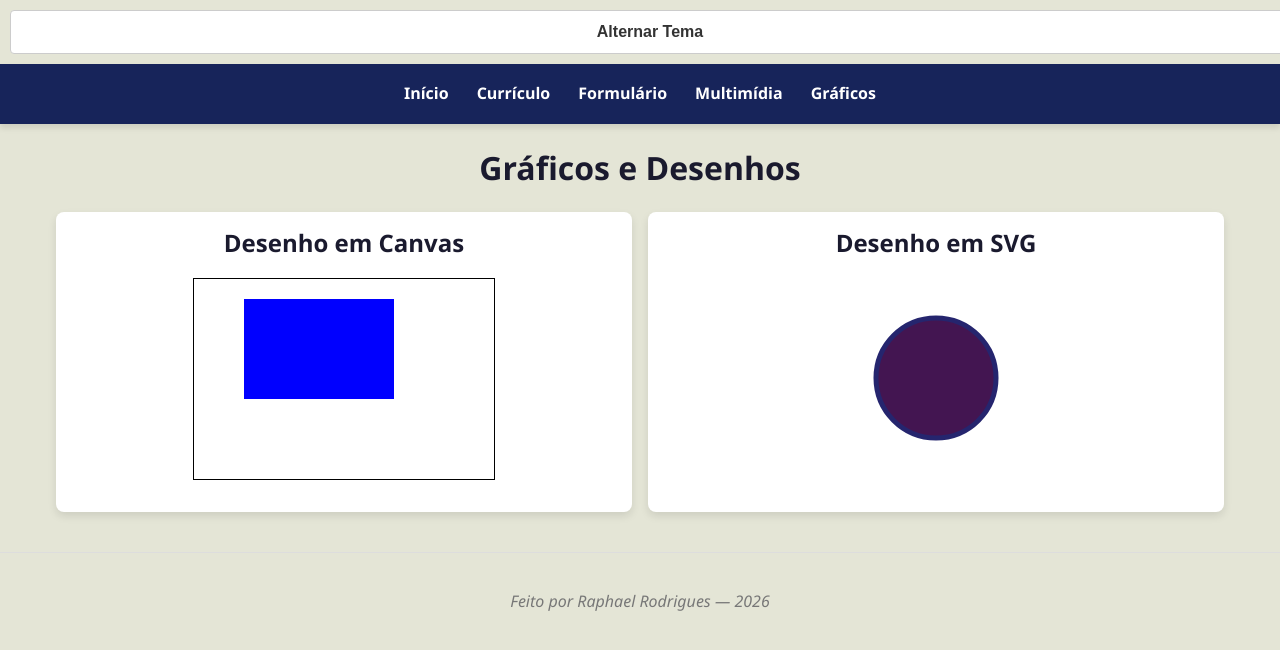
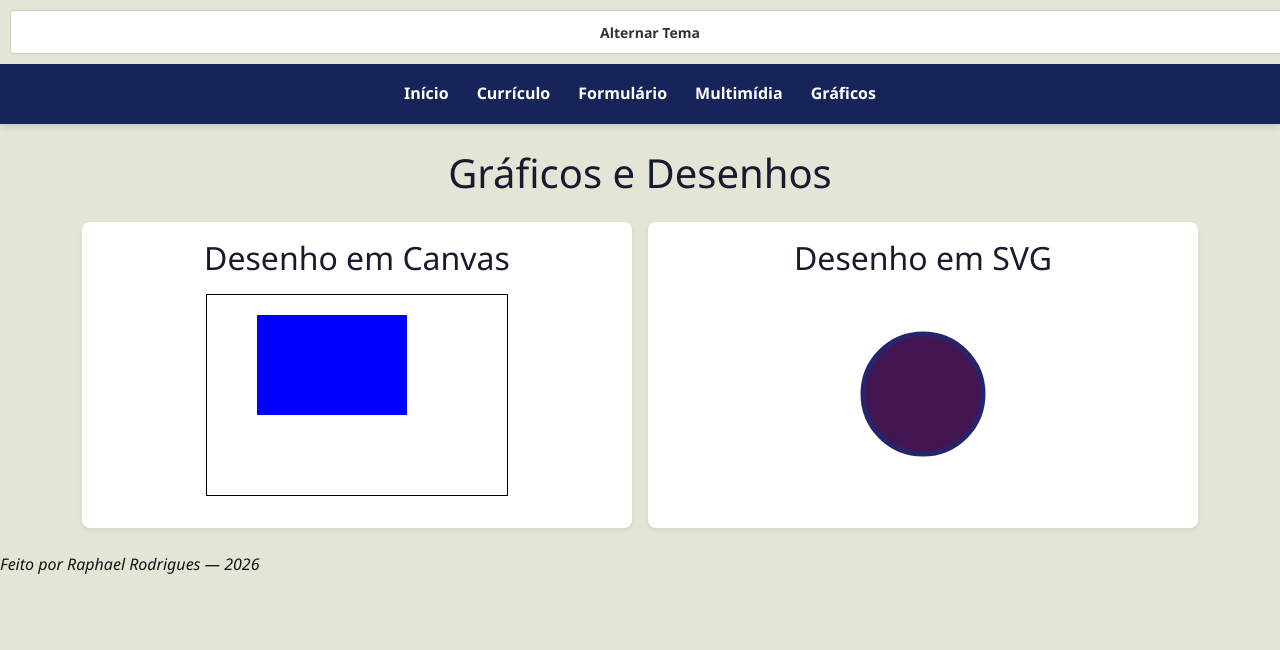
Before and after one commit to raphaelr0drigues/site-pessoal, a plain HTML site: page graficos.html in a window 1280 px wide. Drawn offline with nearby package versions, Linux system fonts and the light colour scheme.

Commit message:
fest: melhora graficos.html com bootstrap e atributos ARIA

```diff
--- a/graficos.html
+++ b/graficos.html
@@ -4,11 +4,12 @@
     <meta charset="UTF-8">
     <meta name="viewport" content="width=device-width, initial-scale=1.0">
     <title>Gráficos</title>
+    <link href="https://cdn.jsdelivr.net/npm/bootstrap@5.3.8/dist/css/bootstrap.min.css" rel="stylesheet">
     <link rel="stylesheet" href="css/estilos.css">
 </head>
 <body>
     <header class="site-header">
-        <button id="theme-toggle" class="theme-btn">Alternar Tema</button>
+        <button id="theme-toggle" class="theme-btn btn btn-sm" aria-pressed="false">Alternar Tema</button>
         <nav class="menu" aria-label="Navegação principal">
             <ul>
                 <li><a href="index.html">Início</a></li>
@@ -21,10 +22,10 @@
         <h1>Gráficos e Desenhos</h1>
     </header>
 
-    <main class="charts-grid">
-        <section class="cartao" style="text-align: center;">
+    <main class="container charts-grid">
+        <section class="cartao shadow-sm" style="text-align: center;">
             <h2>Desenho em Canvas</h2>
-            <canvas id="meuCanvas" width="300" height="200" style="border:1px solid #000;"></canvas>
+            <canvas id="meuCanvas" width="300" height="200" aria-label="Retângulo azul desenhado em Canvas" style="border:1px solid #000;"></canvas>
             <script>
             let tela = document.getElementById("meuCanvas");
             let pincel = tela.getContext("2d");
@@ -33,15 +34,15 @@
             </script>
         </section>
 
-        <section class="cartao" style="text-align: center;">
+        <section class="cartao shadow-sm" style="text-align: center;">
             <h2>Desenho em SVG</h2>
-            <svg width="200" height="200">
+            <svg width="200" height="200" role="img" aria-label="Círculo roxo vetorial em SVG">
                 <circle cx="100" cy="100" r="60" class="meu-vetor" />
             </svg>
         </section>
     </main>
 
-    <footer style="text-align: center; margin-top: 40px; padding-top: 20px; border-top: 1px solid #ddd; color: #777;">
+    <footer class="site-footer">
         <p><em>Feito por Raphael Rodrigues — 2026</em></p>
     </footer>
     <script src="js/scripts.js"></script>
```
